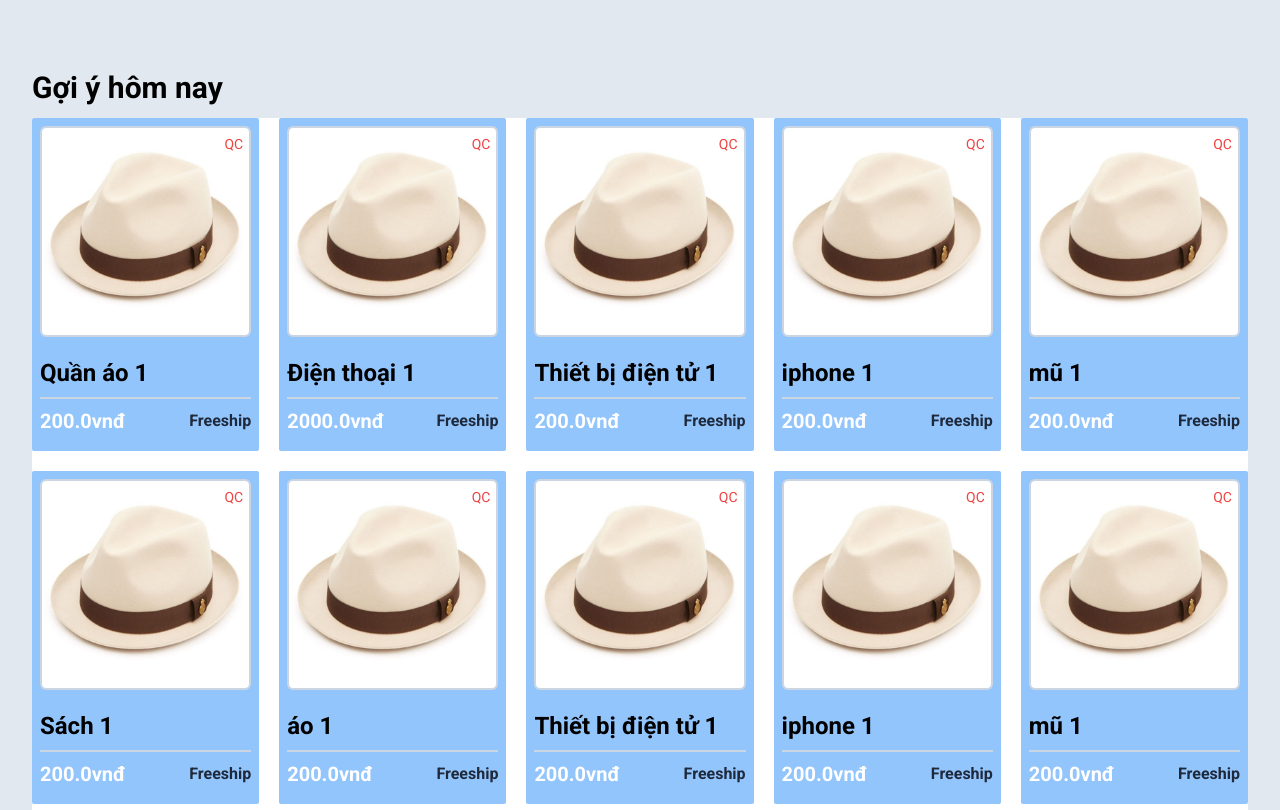
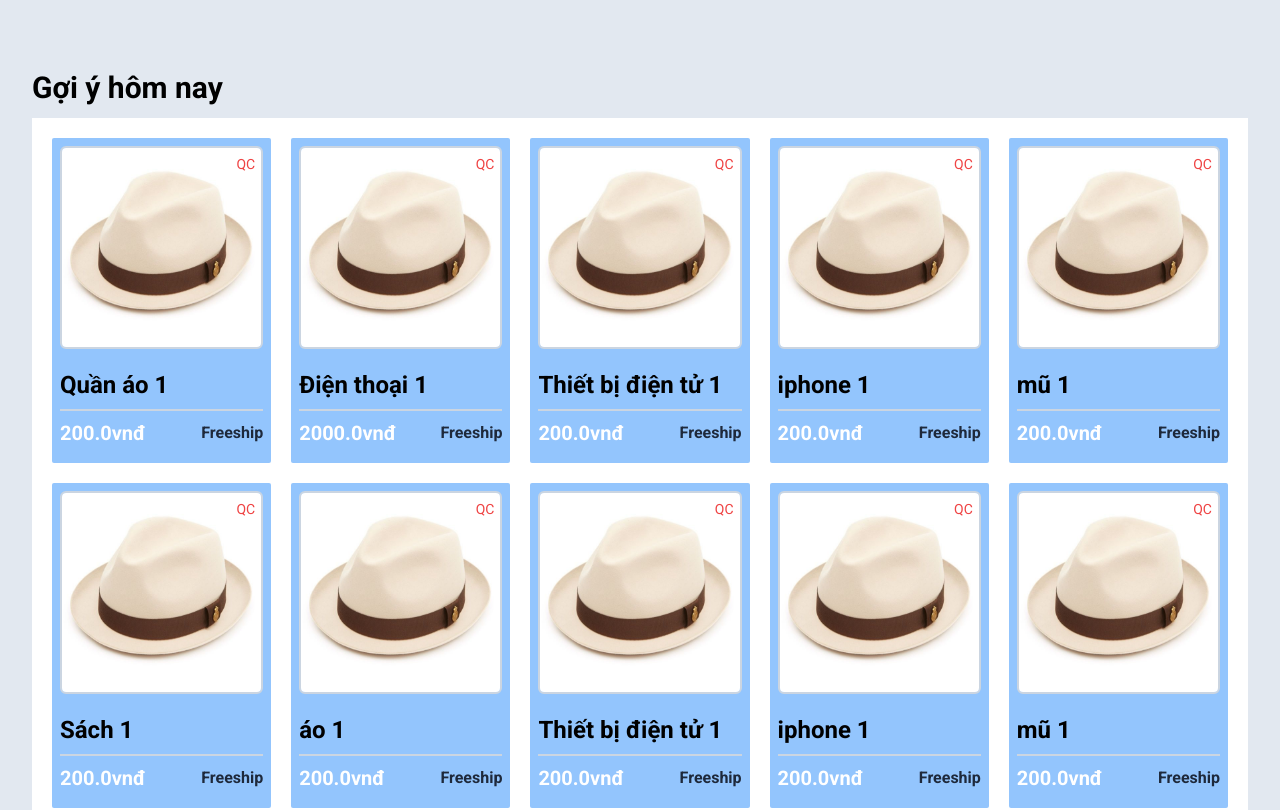
Before and after one commit to dtpvy/NPCNPM_20CLC01_Group2, a React (Vite) app in the folder src/fe/: page / in a window 1280 px wide. Shown: the part 561-1371 px from the top of the page. Built offline with nearby package versions, Linux system fonts and the light colour scheme.

Commit message:
add padding to home

```diff
--- a/src/fe/src/Components/Home/Suggestion/index.jsx
+++ b/src/fe/src/Components/Home/Suggestion/index.jsx
@@ -24,7 +24,7 @@ export default function Suggestion(props) {
 	return (
 		<div className="">
 			<h3 className="text-3xl font-semibold mb-3">Gợi ý hôm nay</h3>
-			<div className="grid grid-cols-5 gap-5 bg-white">{Suggestions}</div>
+			<div className="p-5 grid grid-cols-5 gap-5 bg-white">{Suggestions}</div>
 		</div>
 	);
 }
```
